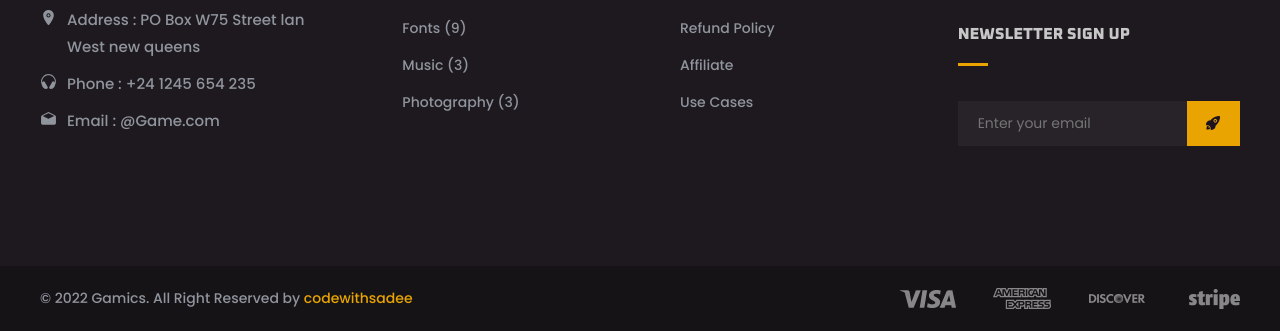
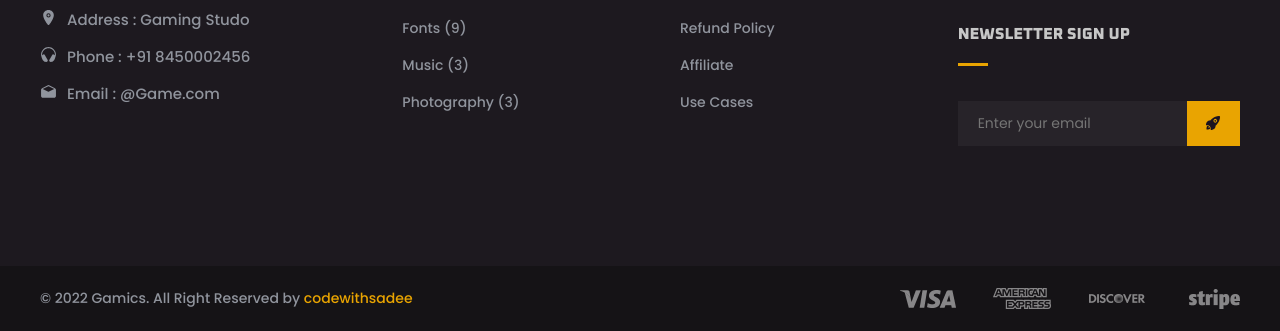
Before and after one commit to Prince3002/game, a plain HTML site: page index.html in a window 1280 px wide. Shown: the part 5960-6291 px from the top of the page. Drawn offline with nearby package versions, Linux system fonts and the light colour scheme.

Commit message:
Update index.html

```diff
--- a/index.html
+++ b/index.html
@@ -982,7 +982,7 @@
               </div>
 
               <address class="item-text">
-                Address : PO Box W75 Street lan West new queens
+                Address : Gaming Studo
               </address>
             </li>
 
@@ -991,7 +991,7 @@
                 <ion-icon name="headset"></ion-icon>
               </div>
 
-              <a href="tel:+241245654235" class="item-text">Phone : +24 1245 654 235</a>
+              <a href="tel:+241245654235" class="item-text">Phone : +91 8450002456</a>
             </li>
 
             <li class="contact-item">
```
